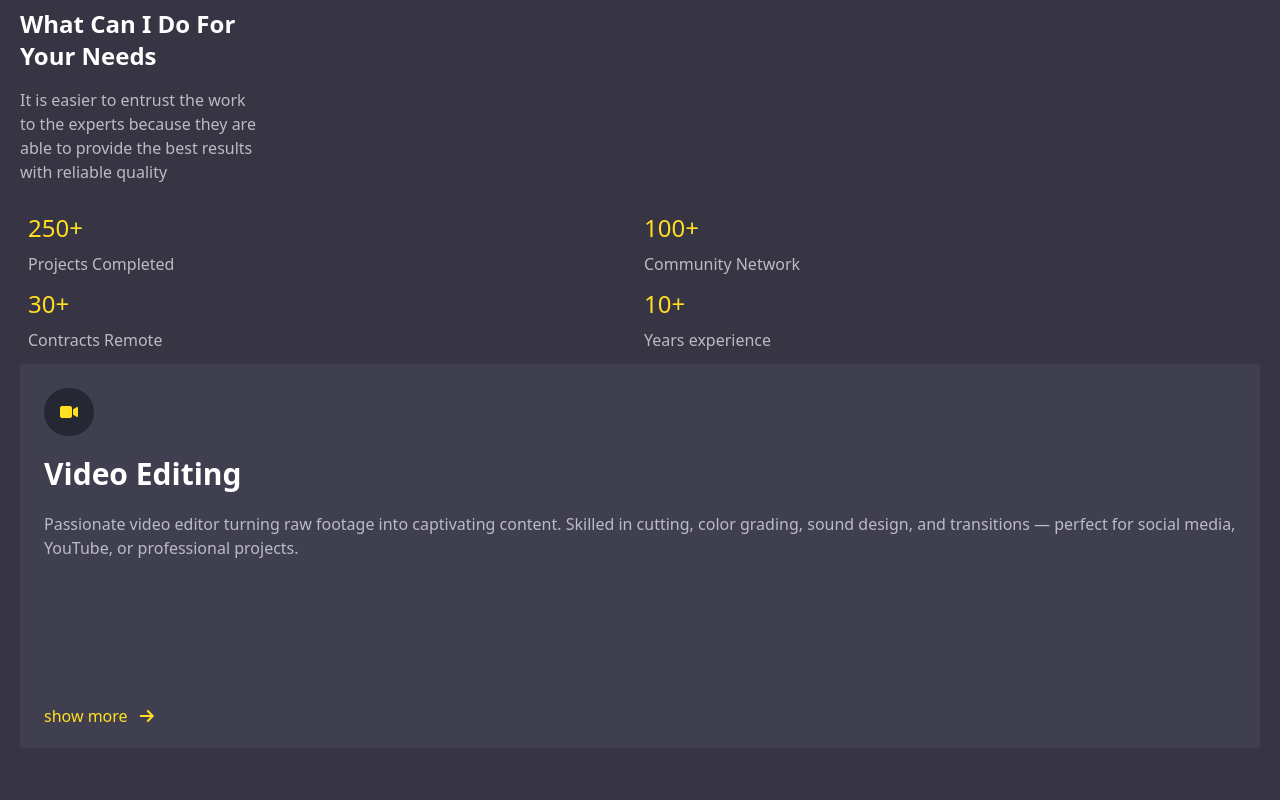
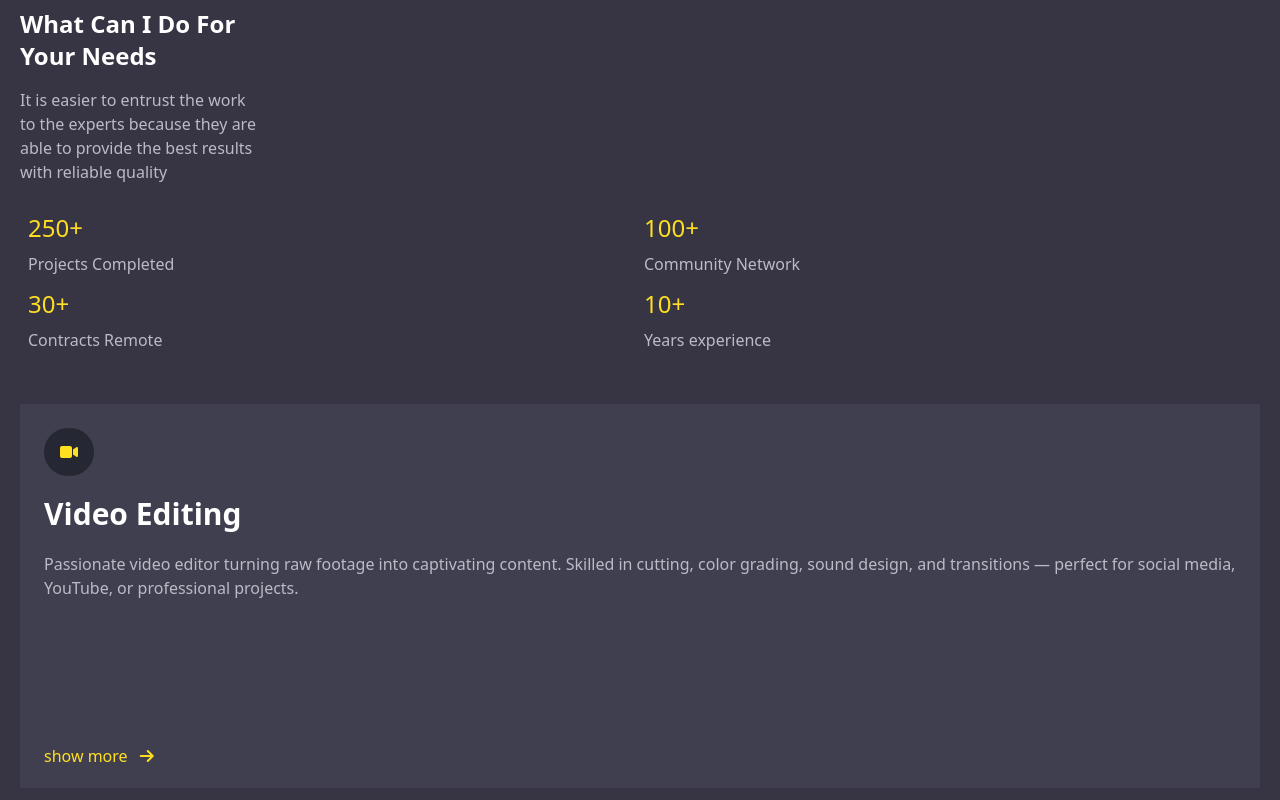
Before and after one commit to MMohamedTTalaaT/MahmoudFarouq, a website: page index.html in a window 1280 px wide. Shown: the part 1134-1934 px from the top of the page. Before the commit the page ends 1898 px from the top, so only its background shows below. Drawn offline with Linux system fonts and the light colour scheme.

Commit message:
Add files via upload

```diff
--- a/index.html
+++ b/index.html
@@ -123,7 +123,7 @@
         </div>
       </section>
 
-      <section class="flex flex-col items-center">
+      <section class="flex flex-col items-center mt-10">
         <div class="w-[100%] h-96 bg-[#403F4F] p-6 relative">
           <i
             class="fa-solid fa-video bg-[#252733] p-4 rounded-full text-yellow-300"
```
